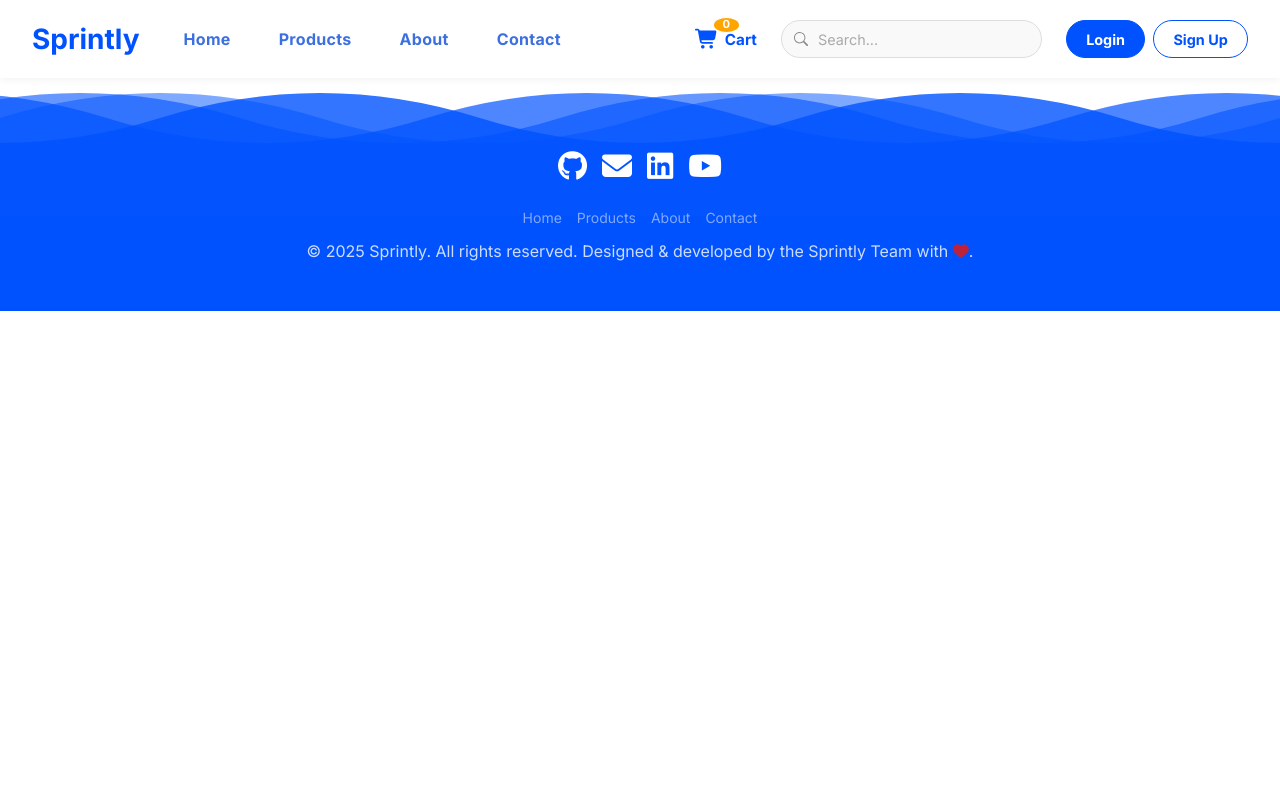
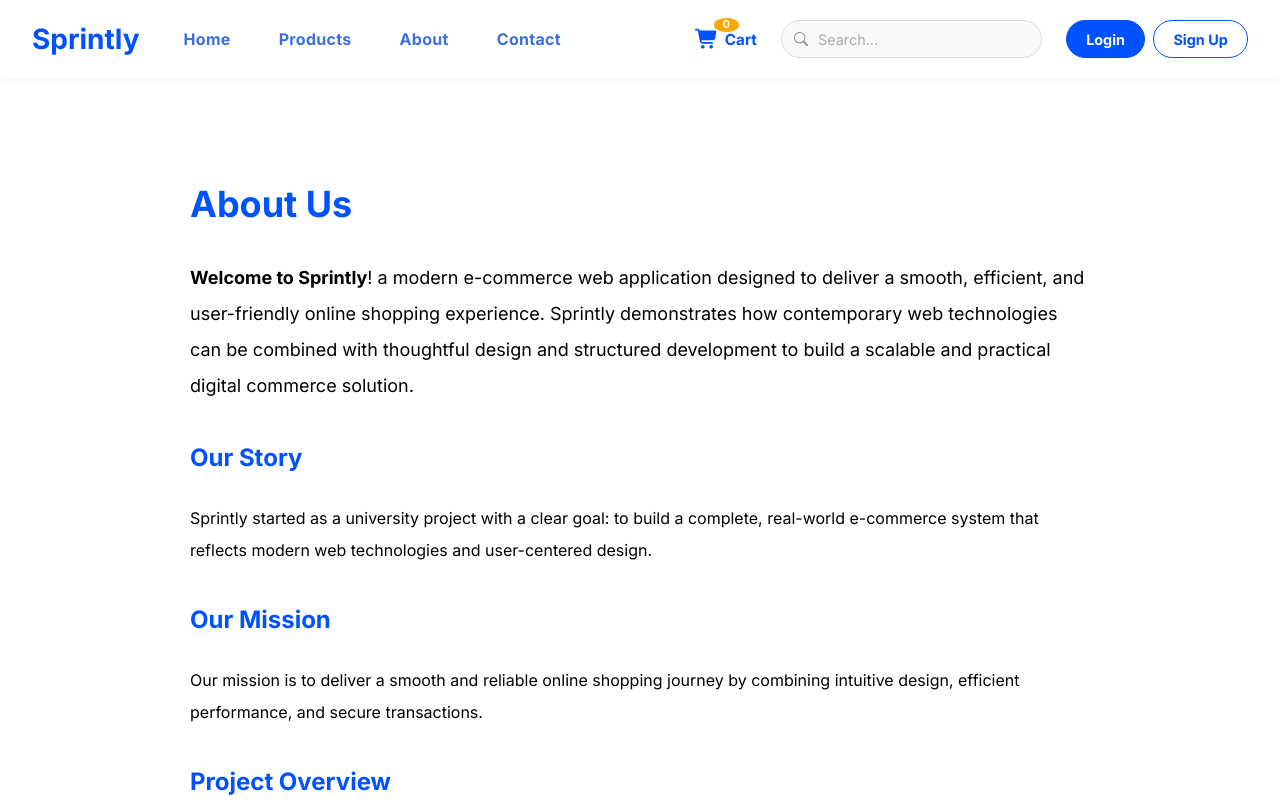
Before and after one commit to Mazen050/Sprintly, an Angular app in the folder FrontEnd/: page /about in a window 1280 px wide. Before the commit this address led to /. Shown: the top 800 px of the page. Built offline with nearby package versions, Linux system fonts and the light colour scheme.

Commit message:
Create About Us Page

```diff
--- /dev/null
+++ b/FrontEnd/src/app/about/about.component.css
@@ -0,0 +1,29 @@
+.about-container {
+  max-width: 900px;
+  margin: 90px auto;
+  padding: -150px 20px;
+  line-height: 2;
+}
+
+.about-container h1 {
+  font-size: 36px;
+  margin-bottom: 20px;
+  color: #0052ff;
+}
+
+.about-container h2 {
+  margin-top: 30px;
+  color: #0052ff;
+}
+
+.about-container ul {
+  padding-left: 20px;
+}
+
+.about-container li {
+  margin-bottom: 8px;
+}
+
+.intro {
+  font-size: 18px;
+}
--- /dev/null
+++ b/FrontEnd/src/app/about/about.component.html
@@ -0,0 +1,63 @@
+<section class="about-container">
+  <h1>About Us</h1>
+
+  <p class="intro">
+     <strong>Welcome to Sprintly</strong>!
+    a modern e-commerce web application designed to deliver a smooth, efficient, and user-friendly online shopping experience. Sprintly demonstrates how contemporary web technologies can be combined with thoughtful design and structured development to build a scalable and practical digital commerce solution.
+  </p>
+
+  <h2>Our Story</h2>
+  <p>
+    Sprintly started as a university project with a clear goal: to build a complete,
+    real-world e-commerce system that reflects modern web technologies and
+    user-centered design.
+  </p>
+
+  <h2>Our Mission</h2>
+  <p>
+    Our mission is to deliver a smooth and reliable online shopping journey by
+    combining intuitive design, efficient performance, and secure transactions.
+  </p>
+  <h2>Project Overview</h2>
+  <p>Sprintly is a single-page e-commerce application developed using Angular. The project focuses on core shopping functionalities while maintaining clean architecture, reusable components, and responsive design. It simulates a real-world online store where users can browse products, view detailed product information, manage a shopping cart, and authenticate securely.
+
+The platform is designed with performance and usability in mind, ensuring fast navigation, real-time updates, and a consistent experience across devices.</p>
+
+  <h2>Our Values</h2>
+  <h3>The main objectives of Sprintly are:</h3>
+  <ul>
+
+
+<li>    To design and implement a fully functional e-commerce workflow</li>
+
+
+<li>To apply modern frontend development principles using Angular</li>
+
+<li>To demonstrate effective routing, state management, and component communication</li>
+
+<li>To create a responsive interface suitable for both desktop and mobile users</li>
+
+<li>To simulate a real production-level project structure for learning and evaluation purposes</li>
+  </ul>
+
+  <h2>Key Features</h2>
+  <ul>
+    <li>User authentication (Login & Signup)</li>
+    <li>Product listing & details pages</li>
+    <li>Shopping cart with live updates</li>
+    <li>Responsive design</li>
+  </ul>
+
+  <h2>The Team</h2>
+  <p>
+    Developed as a collaborative academic project using Angular and modern
+    web development practices.
+  </p>
+
+  <h2>Get in Touch</h2>
+  <p>
+    We'd love to hear your feedback and ideas to improve Sprintly.
+  </p>
+
+
+</section>
--- a/FrontEnd/src/app/app.component.ts
+++ b/FrontEnd/src/app/app.component.ts
@@ -7,7 +7,7 @@ import { FooterComponent } from './components/footer/footer.component';
 @Component({
   selector: 'app-root',
   standalone: true,
-  imports: [RouterOutlet, NavbarComponent,FooterComponent],
+  imports: [RouterOutlet, NavbarComponent,FooterComponent,],
   templateUrl: './app.component.html',
   styleUrls: ['./app.component.css']
 })
--- a/FrontEnd/src/app/app.routes.ts
+++ b/FrontEnd/src/app/app.routes.ts
@@ -2,10 +2,12 @@ import { Routes } from '@angular/router';
 import { AuthComponent } from './components/auth/auth.component';
 import { HomePageComponent } from './components/home-page/home-page.component';
 import { ProductDetailsComponent } from './components/product-details/product-details.component';
+import { AboutComponent } from './about/about.component';
 
 export const routes: Routes = [
   { path: '', component: HomePageComponent },
   { path: 'login', component: AuthComponent },
   { path: 'signup', component: AuthComponent },
   { path: 'product/:id', component: ProductDetailsComponent },
+  { path: 'about', component: AboutComponent },
 ];
--- a/FrontEnd/src/app/components/navbar/navbar.component.html
+++ b/FrontEnd/src/app/components/navbar/navbar.component.html
@@ -4,7 +4,7 @@
   <ul class="nav-links">
     <li><a routerLink="/">Home</a></li>
     <li><a href="#">Products</a></li>
-    <li><a href="#">About</a></li>
+<li><a routerLink="/about">About</a></li>
     <li><a href="#">Contact</a></li>
   </ul>
 
@@ -54,7 +54,7 @@
 
     <li><a routerLink="/">Home</a></li>
     <li><a href="#">Products</a></li>
-    <li><a href="#">About</a></li>
+<li><a routerLink="/about">About</a></li>
     <li><a href="#">Contact</a></li>
 
     <div class="mobile-auth-buttons">
```
Also changed, not shown: FrontEnd/src/app/about/about.component.ts (added, +11 -0 lines), FrontEnd/src/app/app.component.html (line endings or trailing spaces), 1 other file (tests, documents, lock files or other folders).
